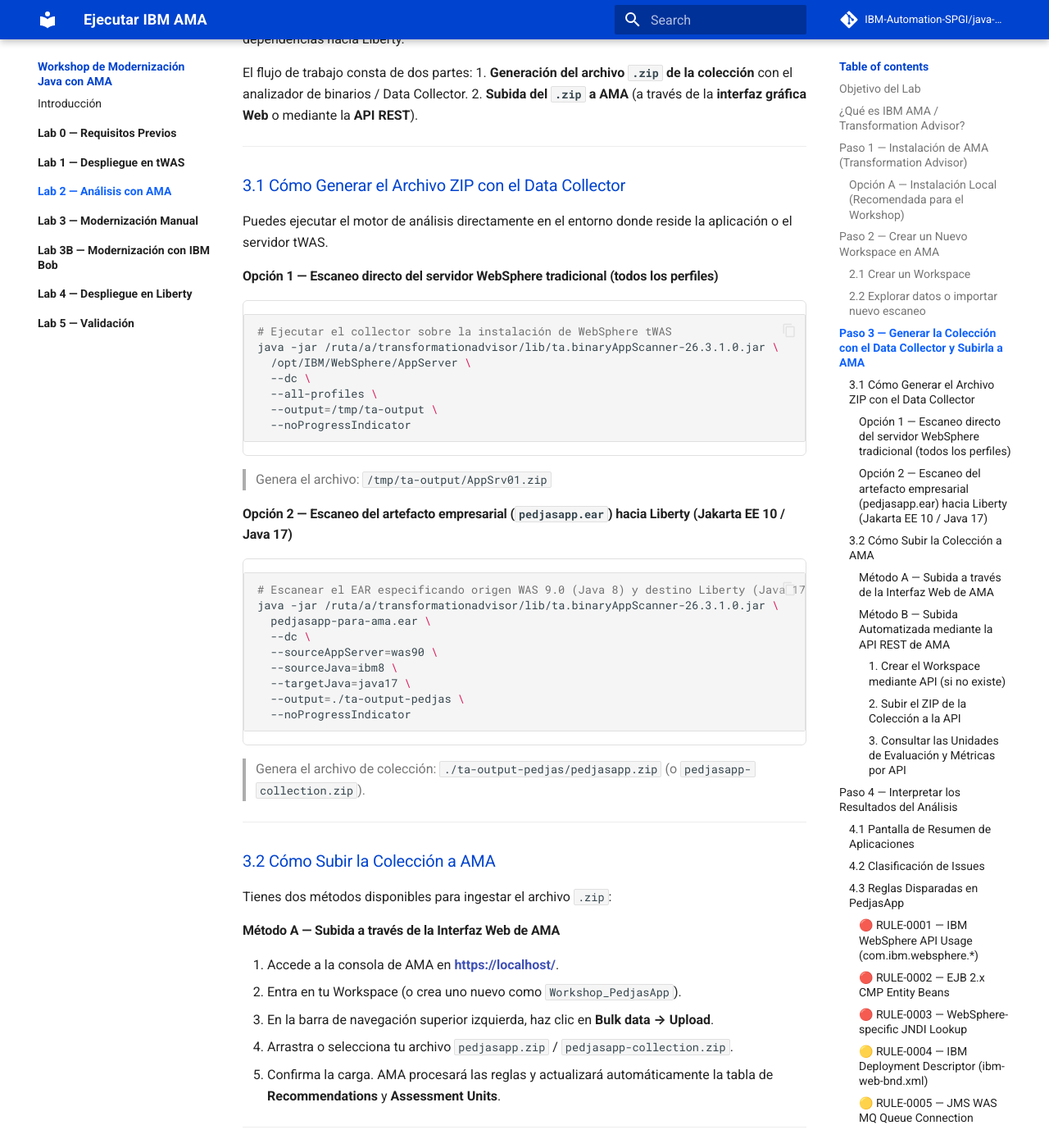
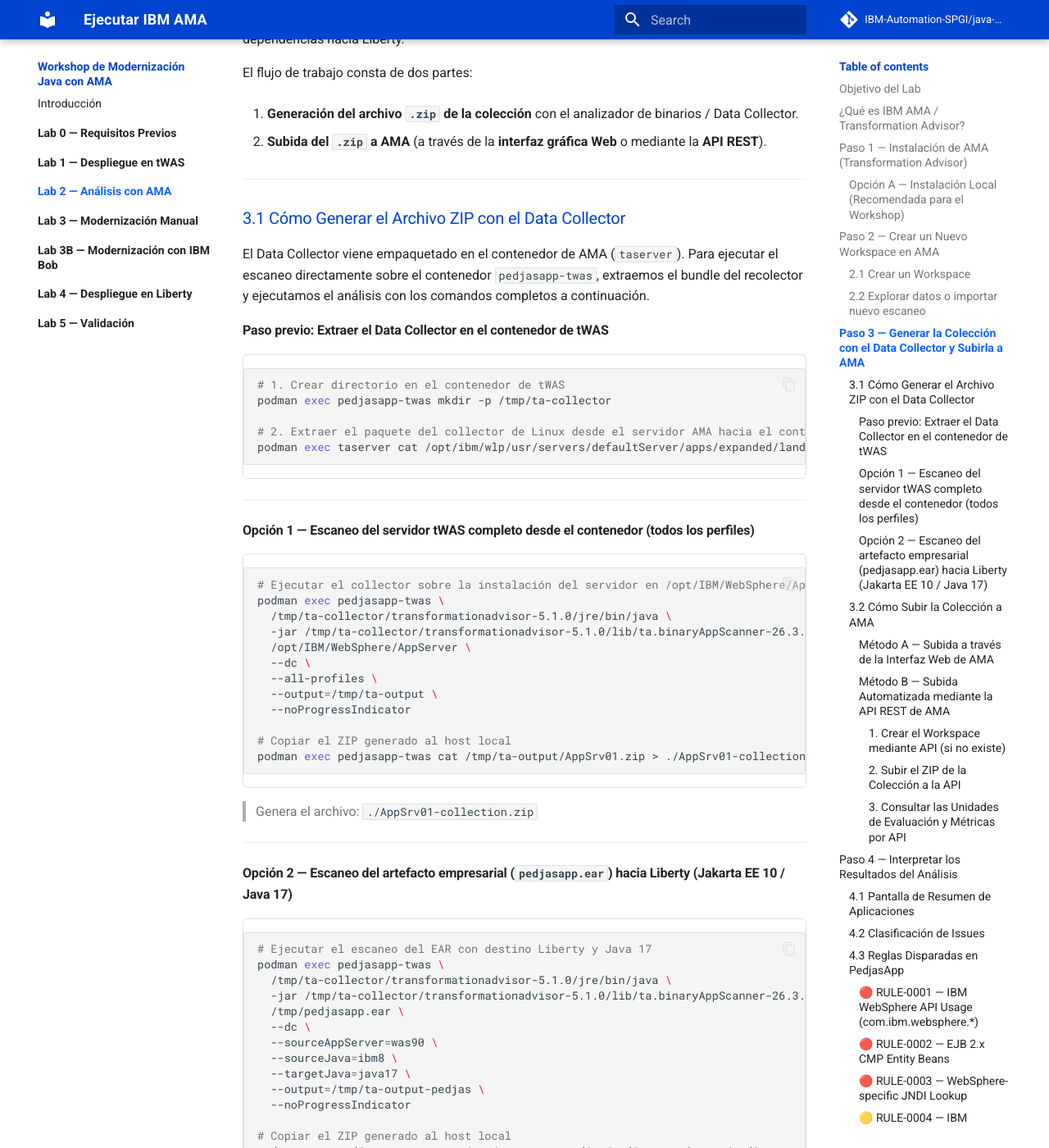
Before and after one commit to IBM-Automation-SPGI/java-mod-workshop, an MkDocs documentation site: the page built from docs/lab2/index.md, in a window 1280 px wide and 1400 px high, scrolled down 2657 px. Shown: the whole window at 82% size. Built offline with MkDocs 1.6.1 and Material for MkDocs 9.7.7, drawn with Linux system fonts in a browser that asks for light colours; comment, search, counter and statistics services are not loaded; some of the changed text lies outside the part shown.

Commit message:
docs(lab2): format workflow list and add full container execution commands

````diff
--- a/docs/lab2/index.md
+++ b/docs/lab2/index.md
@@ -93,40 +93,65 @@
 El **Data Collector de AMA** permite escanear servidores WebSphere tradicionales completos o binarios de aplicaciones (`.ear`, `.war`), evaluando incompatibilidades, reglas de arquitectura y dependencias hacia Liberty.
 
 El flujo de trabajo consta de dos partes:
+
 1. **Generación del archivo `.zip` de la colección** con el analizador de binarios / Data Collector.
+
 2. **Subida del `.zip` a AMA** (a través de la **interfaz gráfica Web** o mediante la **API REST**).
 
 ---
 
 ### 3.1 Cómo Generar el Archivo ZIP con el Data Collector
 
-Puedes ejecutar el motor de análisis directamente en el entorno donde reside la aplicación o el servidor tWAS.
+El Data Collector viene empaquetado en el contenedor de AMA (`taserver`). Para ejecutar el escaneo directamente sobre el contenedor `pedjasapp-twas`, extraemos el bundle del recolector y ejecutamos el análisis con los comandos completos a continuación.
 
-#### Opción 1 — Escaneo directo del servidor WebSphere tradicional (todos los perfiles)
+#### Paso previo: Extraer el Data Collector en el contenedor de tWAS
 ```bash
-# Ejecutar el collector sobre la instalación de WebSphere tWAS
-java -jar /ruta/a/transformationadvisor/lib/ta.binaryAppScanner-26.3.1.0.jar \
+# 1. Crear directorio en el contenedor de tWAS
+podman exec pedjasapp-twas mkdir -p /tmp/ta-collector
+
+# 2. Extraer el paquete del collector de Linux desde el servidor AMA hacia el contenedor tWAS
+podman exec taserver cat /opt/ibm/wlp/usr/servers/defaultServer/apps/expanded/lands_advisor.war/transformationadvisor-Linux.tgz | podman exec -i pedjasapp-twas tar -xzf - -C /tmp/ta-collector
+```
+
+---
+
+#### Opción 1 — Escaneo del servidor tWAS completo desde el contenedor (todos los perfiles)
+```bash
+# Ejecutar el collector sobre la instalación del servidor en /opt/IBM/WebSphere/AppServer
+podman exec pedjasapp-twas \
+  /tmp/ta-collector/transformationadvisor-5.1.0/jre/bin/java \
+  -jar /tmp/ta-collector/transformationadvisor-5.1.0/lib/ta.binaryAppScanner-26.3.1.0.jar \
   /opt/IBM/WebSphere/AppServer \
   --dc \
   --all-profiles \
   --output=/tmp/ta-output \
   --noProgressIndicator
+
+# Copiar el ZIP generado al host local
+podman exec pedjasapp-twas cat /tmp/ta-output/AppSrv01.zip > ./AppSrv01-collection.zip
 ```
-> Genera el archivo: `/tmp/ta-output/AppSrv01.zip`
+> Genera el archivo: `./AppSrv01-collection.zip`
+
+---
 
 #### Opción 2 — Escaneo del artefacto empresarial (`pedjasapp.ear`) hacia Liberty (Jakarta EE 10 / Java 17)
 ```bash
-# Escanear el EAR especificando origen WAS 9.0 (Java 8) y destino Liberty (Java 17)
-java -jar /ruta/a/transformationadvisor/lib/ta.binaryAppScanner-26.3.1.0.jar \
-  pedjasapp-para-ama.ear \
+# Ejecutar el escaneo del EAR con destino Liberty y Java 17
+podman exec pedjasapp-twas \
+  /tmp/ta-collector/transformationadvisor-5.1.0/jre/bin/java \
+  -jar /tmp/ta-collector/transformationadvisor-5.1.0/lib/ta.binaryAppScanner-26.3.1.0.jar \
+  /tmp/pedjasapp.ear \
   --dc \
   --sourceAppServer=was90 \
   --sourceJava=ibm8 \
   --targetJava=java17 \
-  --output=./ta-output-pedjas \
+  --output=/tmp/ta-output-pedjas \
   --noProgressIndicator
+
+# Copiar el ZIP generado al host local
+podman exec pedjasapp-twas cat /tmp/ta-output-pedjas/pedjasapp.zip > ./pedjasapp-collection.zip
 ```
-> Genera el archivo de colección: `./ta-output-pedjas/pedjasapp.zip` (o `pedjasapp-collection.zip`).
+> Genera el archivo: `./pedjasapp-collection.zip`
 
 ---
 
````
Also changed, not shown: playwright-full-audit.js (+4 -4 lines).
